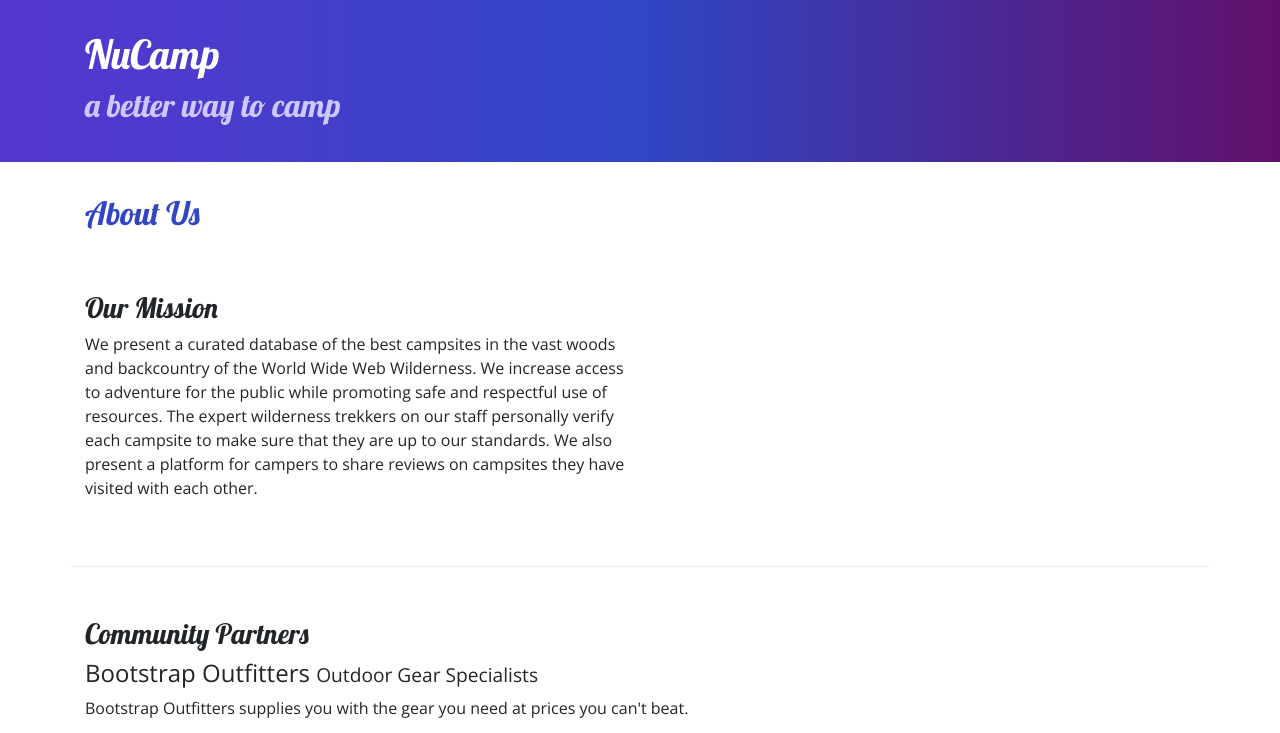
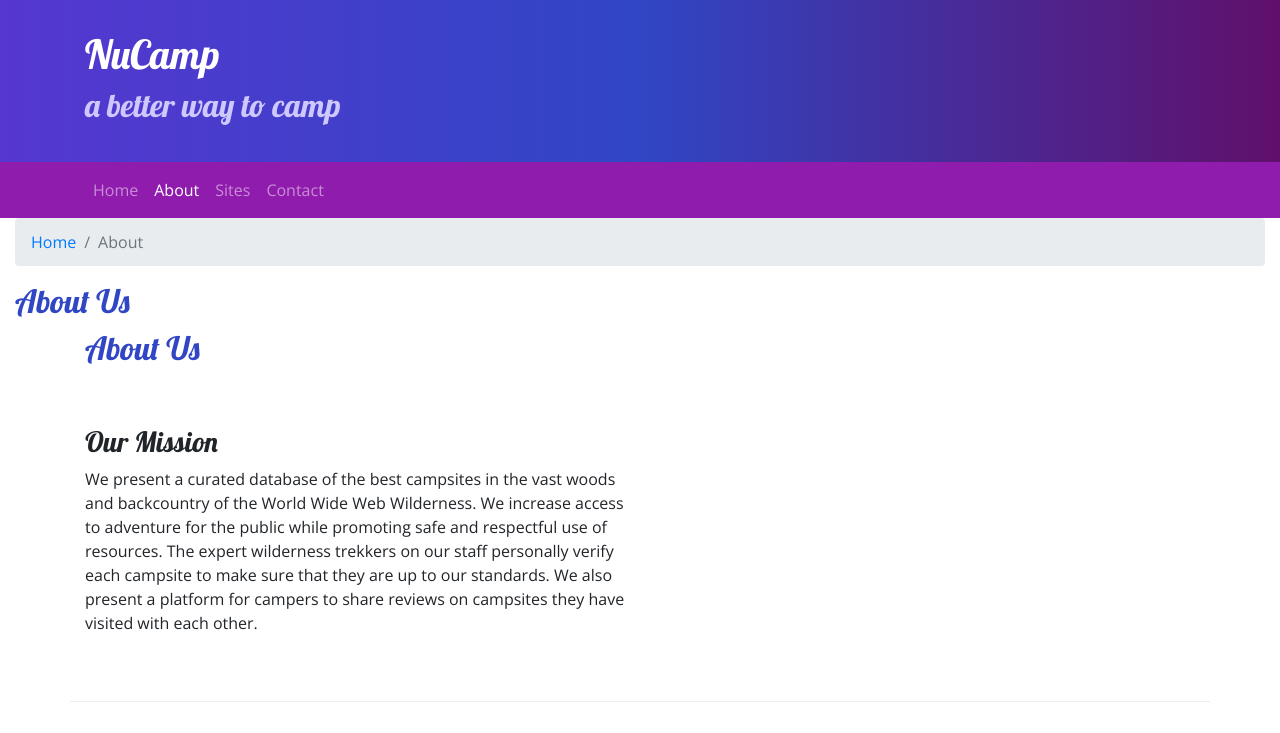
Before and after one commit to Regaruk/bootstrap-grid, a website: page aboutus.html in a window 1280 px wide. Shown: the top 733 px of the page. Drawn offline with nearby package versions, Linux system fonts and the light colour scheme.

Commit message:
Navbar and Breadcrumbs

```diff
--- a/CSS/styles.css
+++ b/CSS/styles.css
@@ -23,6 +23,7 @@ footer {
     padding: 30px;
     background-image: linear-gradient(to right, #5637D0, #3046C5, #60106B);
     color: white;
+    margin: 0;
 }
 
 .row-content {
@@ -30,3 +31,7 @@ footer {
     border-bottom: 1px ridge;
     min-height: 200px;
 }
+
+.navbar {
+    background-color: #901CAD;
+}
--- a/aboutus.html
+++ b/aboutus.html
@@ -29,6 +29,29 @@
             </div>
         </div>
     </header>
+
+    <nav class="navbar navbar-expand-sm navbar-dark sticky-top">
+        <div class="container">
+         <button class="navbar-toggler ml-auto" type="button" data-toggle="collapse" data-target="#nucampNavbar">
+             <span class="navbar-toggler-icon"></span>
+         </button>
+         <div class="collapse navbar-collapse" id="nucampNavbar">
+             <ul class="navbar-nav">
+                 <li class="nav-item"><a class="nav-link" href="index.html">Home</a></li>
+                 <li class="nav-item active"><a class="nav-link" href="#">About</a></li>
+                 <li class="nav-item"><a class="nav-link" href="#">Sites</a></li>
+                 <li class="nav-item"><a class="nav-link" href="#">Contact</a></li>
+             </ul>
+         </div>
+         </div>
+     </nav>
+
+     <div class="col">
+        <ol class="breadcrumb">
+            <li class="breadcrumb-item"><a href="index.html">Home</a></li>
+            <li class="breadcrumb-item active">About</li>
+        </ol>
+        <h2>About Us</h2>
 
     <div class="container">
         <div>
```
Also changed, not shown: index.html (+18 -0 lines).
